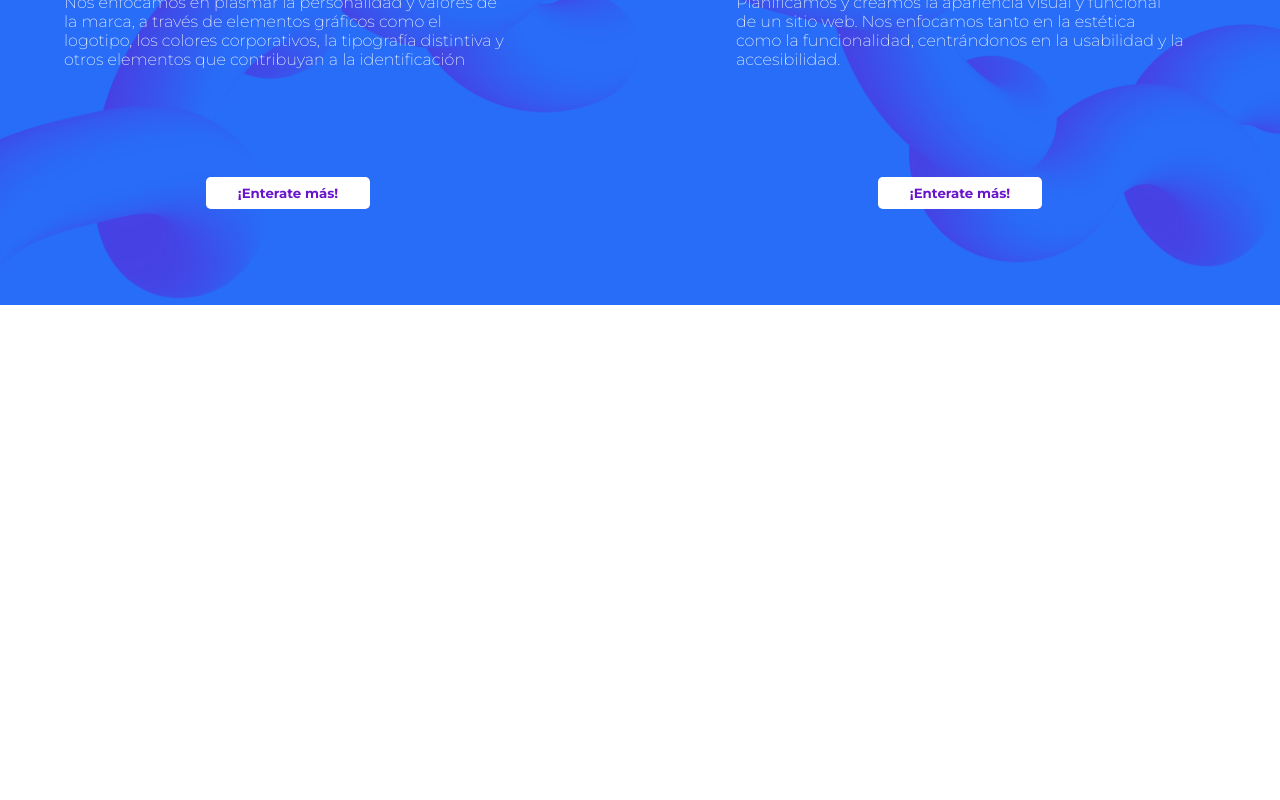
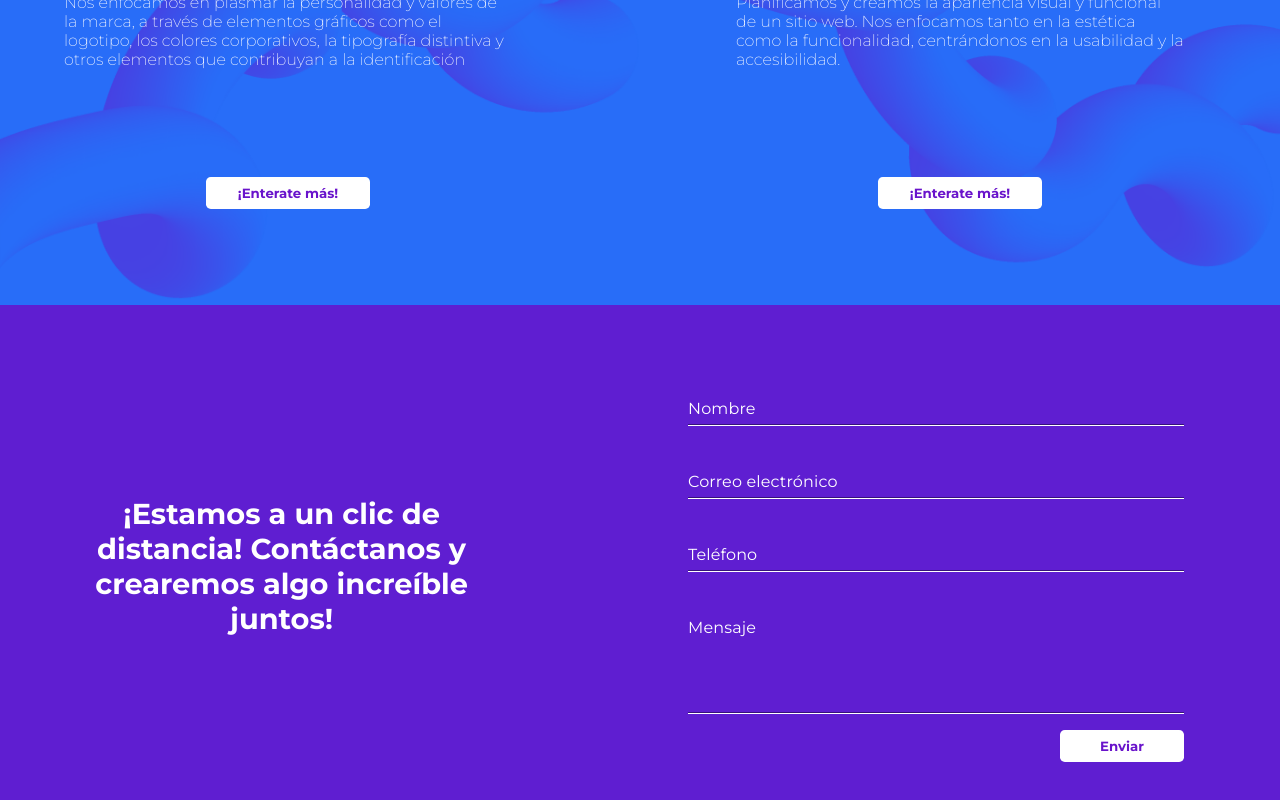
Before and after one commit to f-antonelli/visualboost, a React (Vite) app: page / in a window 1280 px wide. Shown: the part 1222-2022 px from the top of the page. Before the commit the page ends 1527 px from the top, so only its background shows below. Built offline with nearby package versions, Linux system fonts and the light colour scheme.

Commit message:
ADD: form section

```diff
--- a/src/App.tsx
+++ b/src/App.tsx
@@ -1,4 +1,5 @@
 import Balls from "./components/Balls/Balls";
+import Form from "./components/Form/Form";
 import Header from "./components/Header/Header";
 import Hero from "./components/Hero/Hero";
 import Services from "./components/Services/Services";
@@ -11,6 +12,7 @@ const App = () => {
         <Hero />
         <Balls />
         <Services />
+        <Form />
       </main>
     </>
   );
--- /dev/null
+++ b/src/components/Form/ContactForm.tsx
@@ -0,0 +1,54 @@
+import { TextField } from "@mui/material";
+import { Formik, Form } from "formik";
+import { validationSchema } from "./validationSchema";
+import styles from "./form.module.css";
+
+const ContactForm = () => {
+  return (
+    <Formik
+      initialValues={{
+        name: "",
+        email: "",
+        phone: "",
+        message: "",
+      }}
+      validationSchema={validationSchema}
+      onSubmit={() => console.log("enviar")}
+    >
+      {() => (
+        <Form className={styles.container_form}>
+          <TextField
+            id="standard-basic"
+            label="Nombre"
+            name="name"
+            variant="standard"
+
+          />
+          <TextField
+            id="standard-basic"
+            label="Correo electrónico"
+            name="email"
+            variant="standard"
+          />
+          <TextField
+            id="standard-basic"
+            label="Teléfono"
+            name="phone"
+            variant="standard"
+          />
+          <TextField
+            id="standard-multiline-static"
+            label="Mensaje"
+            name="message"
+            multiline
+            rows={4}
+            variant="standard"
+          />
+          <button type="submit">Enviar</button>
+        </Form>
+      )}
+    </Formik>
+  );
+};
+
+export default ContactForm;
--- /dev/null
+++ b/src/components/Form/Form.tsx
@@ -0,0 +1,20 @@
+import ContactForm from "./ContactForm";
+import styles from './form.module.css'
+
+const Form = () => {
+  return (
+    <section className={styles.wrapper}>
+      <div className={styles.container_formsection}>
+        <div className={styles.text_form}>
+          <p>
+            ¡Estamos a un clic de distancia! Contáctanos y crearemos algo
+            increíble juntos!
+          </p>
+        </div>
+        <ContactForm />
+      </div>
+    </section>
+  );
+};
+
+export default Form;
--- /dev/null
+++ b/src/components/Form/form.module.css
@@ -0,0 +1,82 @@
+.wrapper {
+  position: relative;
+  display: flex;
+  width: 100%;
+  background-color: var(--main-violet);
+}
+
+.wrapper .container_formsection {
+  display: flex;
+  justify-content: space-between;
+  max-width: 88rem;
+  width: 100%;
+  height: 100%;
+  margin: 0 auto;
+  padding: 4rem;
+  color: var(--white);
+}
+
+.wrapper .container_formsection .text_form {
+  flex: 0.4;
+  display: flex;
+  justify-content: center;
+  align-items: center;
+  text-align: center;
+}
+
+.wrapper .container_formsection .text_form p {
+  font-size: 1.8rem;
+  font-weight: 700;
+  padding: 0 1rem;
+}
+
+/* FORM */
+.container_form {
+  flex: 0.6;
+  display: flex;
+  flex-direction: column;
+  padding: 0 2rem;
+  max-width: 35rem;
+  width: 100%;
+}
+
+.container_form div label,
+.container_form div input,
+.container_form div textarea {
+  color: var(--white) !important;
+  font-family: "Montserrat", sans-serif;
+}
+
+.container_form div {
+  margin: 0.5rem 0;
+}
+
+.container_form div div {
+  border-bottom: 1px solid var(--white) !important;
+}
+
+.container_form button {
+  cursor: pointer;
+  outline: none;
+  border: none;
+  font-weight: 700;
+  padding: 0.5rem 2.5rem;
+  border-radius: 0.3rem;
+  background-color: var(--white);
+  color: var(--btn-text);
+  margin: 0 0 0 auto;
+}
+
+@media (max-width: 930px) {
+  .wrapper .container_formsection {
+    flex-direction: column;
+    align-items: center;
+    width: 100%;
+    padding: 3rem 1rem;
+  }
+
+  .wrapper .container_formsection .text_form {
+    margin-bottom: 2rem;
+  }
+
+}
--- /dev/null
+++ b/src/components/Form/validationSchema.ts
@@ -0,0 +1,12 @@
+import * as Yup from 'yup';
+
+export const validationSchema = Yup.object({
+  name: Yup.string()
+    .min(3, 'El nombre debe tener al menos 3 caracteres')
+    .required('Requerido'),
+  email: Yup.string().email('Formato de email no valido').required('Requerido'),
+  phone: Yup.string()
+    .max(15, 'El telefono debe tener maximo 15 caracteres')
+    .required('Requerido'),
+  message: Yup.string().min(5, 'El mensaje debe tener al menos 5 caracteres').required('Requerido'),
+});
```
Also changed, not shown: package.json (+6 -1 lines), 1 other file (tests, documents, lock files or other folders).
